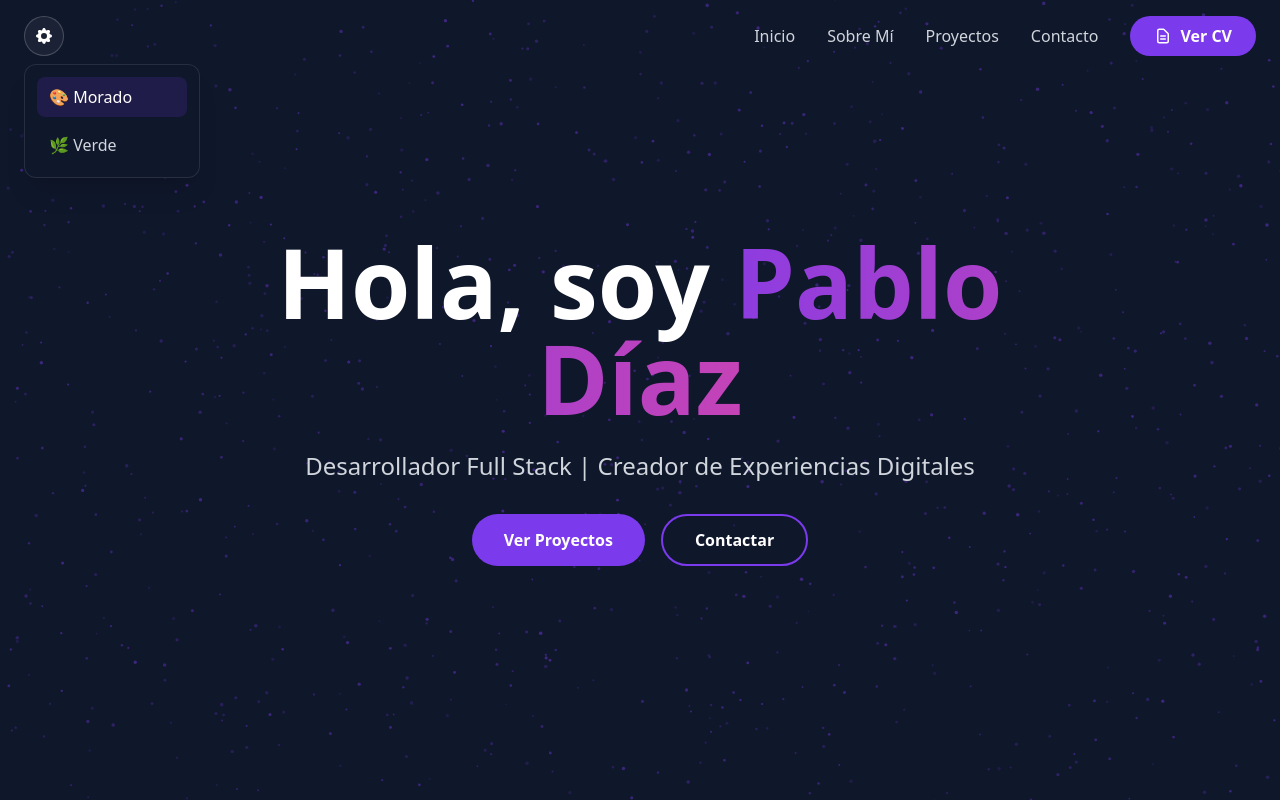
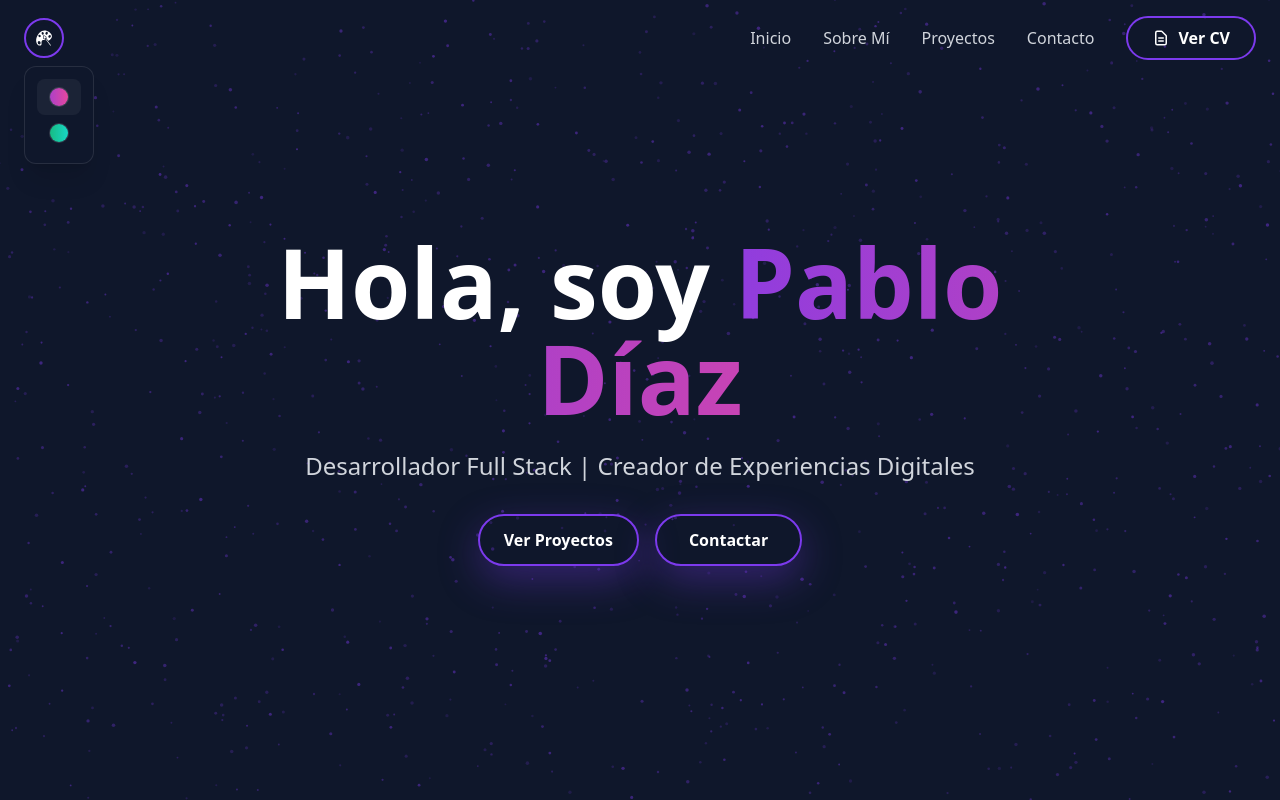
Before and after one commit to PabloDev96/portfolio_2.0, a React (Vite) app: page / in a window 1280 px wide. Both pictures are taken after a click on the button 44 px from the left and 36 px from the top of the page. Shown: the top 800 px of the page. Built offline with nearby package versions, Linux system fonts and the light colour scheme.

Commit message:
update buttons y paleta

```diff
--- a/src/components/Contact.jsx
+++ b/src/components/Contact.jsx
@@ -77,10 +77,18 @@ export default function Contact() {
 
                     <motion.button
                         type="submit"
-                        className="mt-4 self-center px-8 py-3 bg-[var(--primary)] text-white rounded-full font-semibold text-lg hover:bg-[var(--primary-hover)] transition-colors shadow-lg"
-                        style={{ boxShadow: `0 14px 40px var(--primary-glow)` }}
+                        className="
+                                    inline-flex items-center gap-2
+                                    px-6 py-2
+                                    rounded-full
+                                    border-2 border-[var(--primary)]
+                                    text-white font-semibold
+                                    hover:bg-[var(--primary-soft)]
+                                    transition-colors
+                                "
                         whileHover={{ scale: 1.05 }}
                         whileTap={{ scale: 0.95 }}
+                        style={{ boxShadow: `0 14px 40px var(--primary-glow)` }}
                     >
                         Enviar mensaje
                     </motion.button>
--- a/src/components/Footer.jsx
+++ b/src/components/Footer.jsx
@@ -108,7 +108,18 @@ const PopoverButton = ({ label, icon, primaryHref, copyValue }) => {
             <motion.button
                 type="button"
                 onClick={isTouch ? () => setOpen((v) => !v) : undefined}
-        className="w-12 h-12 rounded-full bg-slate-800/70 border border-white/10 text-white flex items-center justify-center text-xl backdrop-blur-md hover:bg-[var(--primary)] transition-colors"
+                className="
+      w-12 h-12
+      rounded-full
+      border-2 border-[var(--primary)]
+      bg-transparent
+      text-white
+      flex items-center justify-center
+      text-xl
+      backdrop-blur-md
+      hover:bg-[var(--primary-soft)]
+      transition-colors
+    "
                 whileHover={{ scale: 1.08, y: -2 }}
                 whileTap={{ scale: 0.96 }}
                 aria-label={label}
@@ -182,7 +193,18 @@ const ActionButton = ({ label, icon, href }) => (
         href={href}
         target={href?.startsWith("http") ? "_blank" : undefined}
         rel={href?.startsWith("http") ? "noopener noreferrer" : undefined}
-    className="w-12 h-12 rounded-full bg-slate-800/70 border border-white/10 text-white flex items-center justify-center text-xl backdrop-blur-md hover:bg-[var(--primary)] transition-colors"
+        className="
+      w-12 h-12
+      rounded-full
+      border-2 border-[var(--primary)]
+      bg-transparent
+      text-white
+      flex items-center justify-center
+      text-xl
+      backdrop-blur-md
+      hover:bg-[var(--primary-soft)]
+      transition-colors
+    "
         whileHover={{ scale: 1.08, y: -2 }}
         whileTap={{ scale: 0.96 }}
         aria-label={label}
--- a/src/components/Hero.jsx
+++ b/src/components/Hero.jsx
@@ -69,9 +69,18 @@ const Hero = () => {
                         <motion.button
                             type="button"
                             onClick={() => scrollToId("#projects")}
-              className="px-8 py-3 bg-[var(--primary)] text-white rounded-full font-semibold hover:bg-[var(--primary-hover)] transition-colors"
+                            className="
+                                    inline-flex items-center gap-2
+                                    px-6 py-2
+                                    rounded-full
+                                    border-2 border-[var(--primary)]
+                                    text-white font-semibold
+                                    hover:bg-[var(--primary-soft)]
+                                    transition-colors
+                                "
                             whileHover={{ scale: 1.05 }}
                             whileTap={{ scale: 0.95 }}
+                            style={{ boxShadow: `0 14px 40px var(--primary-glow)` }}
                             onMouseEnter={(e) => attractToTarget(e, 1.45)}
                             onMouseLeave={stopAttractor}
                             onFocus={(e) => attractToTarget(e, 1.45)}
@@ -86,6 +95,7 @@ const Hero = () => {
                             className="px-8 py-3 border-2 border-[var(--primary)] text-white rounded-full font-semibold hover:bg-[var(--primary-soft)] transition-colors"
                             whileHover={{ scale: 1.05 }}
                             whileTap={{ scale: 0.95 }}
+                            style={{ boxShadow: `0 14px 40px var(--primary-glow)` }}
                             onMouseEnter={(e) => attractToTarget(e, 1.35)}
                             onMouseLeave={stopAttractor}
                             onFocus={(e) => attractToTarget(e, 1.35)}
--- a/src/components/NavBar.jsx
+++ b/src/components/NavBar.jsx
@@ -4,6 +4,8 @@ import { HiArrowUp, HiOutlineDocumentText } from "react-icons/hi";
 import { HiCog } from "react-icons/hi";
 import { useTheme } from "../context/ThemeContext";
 import { setParticlesAttractor } from "../utils/particlesAttractor";
+import { GiPalette } from "react-icons/gi";
+import { FaPalette } from "react-icons/fa";
 
 const CV_URL = "/CV_PabloDíazGarcía.pdf";
 
@@ -93,14 +95,14 @@ const NavBar = () => {
                         <div className="relative">
                             <button
                                 onClick={() => setOpenTheme(!openTheme)}
-                                className="w-10 h-10 rounded-full border border-white/20 bg-white/5 text-white flex items-center justify-center hover:bg-white/10"
-                                aria-label="Configurar tema"
+                                className="w-10 h-10 rounded-full border-2 border-[var(--primary)] bg-transparent text-white flex items-center justify-center hover:bg-[var(--primary-soft)] transition-colors backdrop-blur-md"
+                                aria-label="Cambiar paleta"
                                 onMouseEnter={(e) => attractToTarget(e, 1.2)}
                                 onMouseLeave={stopAttractor}
                                 onFocus={(e) => attractToTarget(e, 1.2)}
                                 onBlur={stopAttractor}
                             >
-                                <HiCog className="text-xl" />
+                                <GiPalette className="text-lg" />
                             </button>
 
                             {openTheme && (
@@ -108,40 +110,59 @@ const NavBar = () => {
                                     initial={{ opacity: 0, y: -8 }}
                                     animate={{ opacity: 1, y: 0 }}
                                     exit={{ opacity: 0 }}
-                                    className="absolute top-12 left-0 w-44 rounded-xl bg-slate-900 border border-white/10 shadow-xl p-3 space-y-2"
+                                    className="absolute top-12 left-0 rounded-xl bg-slate-900 border border-white/10 shadow-xl p-3"
                                 >
+
+                                    {/* PURPLE */}
                                     <button
                                         onClick={() => {
                                             setTheme("purple");
                                             setOpenTheme(false);
                                         }}
-                                        className={`w-full px-3 py-2 rounded-lg text-left flex items-center gap-2 ${theme === "purple"
-                                                ? "bg-[var(--primary-soft)] text-white"
-                                                : "hover:bg-white/5 text-gray-300"
+                                        className={`w-full px-3 py-2 rounded-lg flex items-center gap-3 hover:bg-white/5 transition-colors ${theme === "purple" ? "bg-white/5" : ""
                                             }`}
                                         onMouseEnter={(e) => attractToTarget(e, 1.15)}
                                         onMouseLeave={stopAttractor}
                                         onFocus={(e) => attractToTarget(e, 1.15)}
                                         onBlur={stopAttractor}
+                                        aria-label="Paleta morada"
                                     >
-                                        🎨 Morado
+                                        <motion.span
+                                            className="w-5 h-5 rounded-full border border-white/15 bg-clip-padding"
+                                            style={{
+                                                backgroundImage:
+                                                    "linear-gradient(90deg, #7c3aed, #ec4899)",
+                                                backgroundSize: "200% 200%",
+                                            }}
+                                            animate={{ backgroundPosition: ["0% 50%", "100% 50%", "0% 50%"] }}
+                                            transition={{ duration: 5, repeat: Infinity, ease: "linear" }}
+                                        />
                                     </button>
 
+                                    {/* GREEN */}
                                     <button
                                         onClick={() => {
                                             setTheme("green");
                                             setOpenTheme(false);
                                         }}
-                                        className={`w-full px-3 py-2 rounded-lg text-left flex items-center gap-2 ${theme === "green"
-                                                ? "bg-[var(--primary-soft)] text-white"
-                                                : "hover:bg-white/5 text-gray-300"
+                                        className={`w-full px-3 py-2 rounded-lg flex items-center gap-3 hover:bg-white/5 transition-colors ${theme === "green" ? "bg-white/5" : ""
                                             }`}
                                         onMouseEnter={(e) => attractToTarget(e, 1.15)}
                                         onMouseLeave={stopAttractor}
                                         onFocus={(e) => attractToTarget(e, 1.15)}
                                         onBlur={stopAttractor}
+                                        aria-label="Paleta verde"
                                     >
-                                        🌿 Verde
+                                        <motion.span
+                                            className="w-5 h-5 rounded-full border border-white/15 bg-clip-padding"
+                                            style={{
+                                                backgroundImage:
+                                                    "linear-gradient(90deg, #16a34a, #18dbce)",
+                                                backgroundSize: "200% 200%",
+                                            }}
+                                            animate={{ backgroundPosition: ["0% 50%", "100% 50%", "0% 50%"] }}
+                                            transition={{ duration: 5, repeat: Infinity, ease: "linear" }}
+                                        />
                                     </button>
                                 </motion.div>
                             )}
@@ -181,7 +202,15 @@ const NavBar = () => {
                                     href={CV_URL}
                                     target="_blank"
                                     rel="noopener noreferrer"
-                                    className="inline-flex items-center gap-2 px-6 py-2 bg-[var(--primary)] text-white rounded-full font-semibold hover:bg-[var(--primary-hover)] transition-colors"
+                                    className="
+                                    inline-flex items-center gap-2
+                                    px-6 py-2
+                                    rounded-full
+                                    border-2 border-[var(--primary)]
+                                    text-white font-semibold
+                                    hover:bg-[var(--primary-soft)]
+                                    transition-colors
+                                "
                                     onMouseEnter={(e) => attractToTarget(e, 1.35)}
                                     onMouseLeave={stopAttractor}
                                     onFocus={(e) => attractToTarget(e, 1.35)}
--- a/src/components/Projects.jsx
+++ b/src/components/Projects.jsx
@@ -192,9 +192,18 @@ const Projects = () => {
                     <motion.button
                         type="button"
                         onClick={openAllProjects}
-            className="px-8 py-3 bg-[var(--primary)] text-white rounded-full font-semibold hover:bg-[var(--primary-hover)] transition-colors"
+                        className="
+                                    inline-flex items-center gap-2
+                                    px-6 py-2
+                                    rounded-full
+                                    border-2 border-[var(--primary)]
+                                    text-white font-semibold
+                                    hover:bg-[var(--primary-soft)]
+                                    transition-colors
+                                "
                         whileHover={{ scale: 1.05 }}
                         whileTap={{ scale: 0.95 }}
+                        style={{ boxShadow: `0 14px 40px var(--primary-glow)` }}
                         onMouseEnter={(e) => attractToTarget(e, 1.35)}
                         onMouseLeave={stopAttractor}
                         onFocus={(e) => attractToTarget(e, 1.35)}
```
Lines whose indentation alone changed are shown as unchanged.
